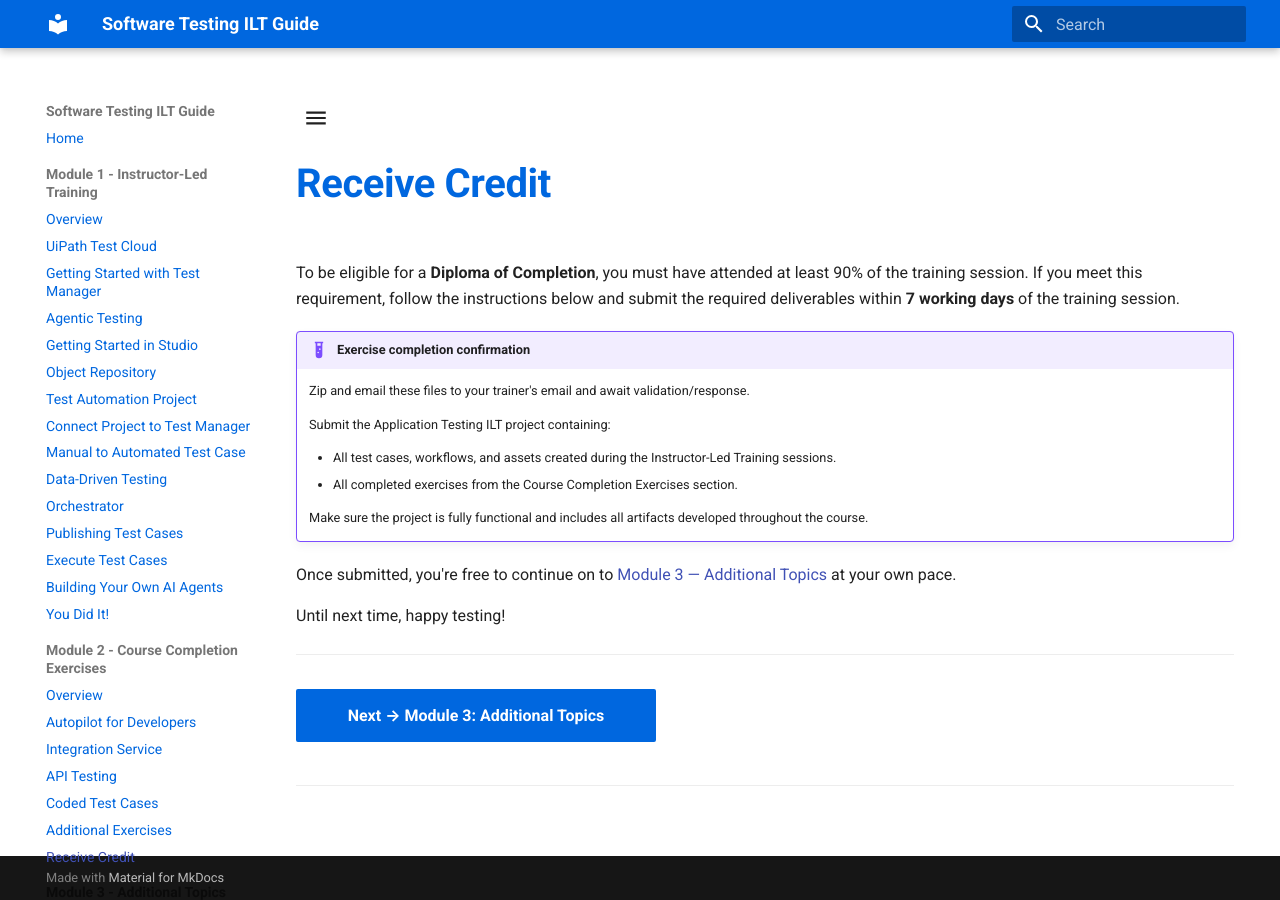
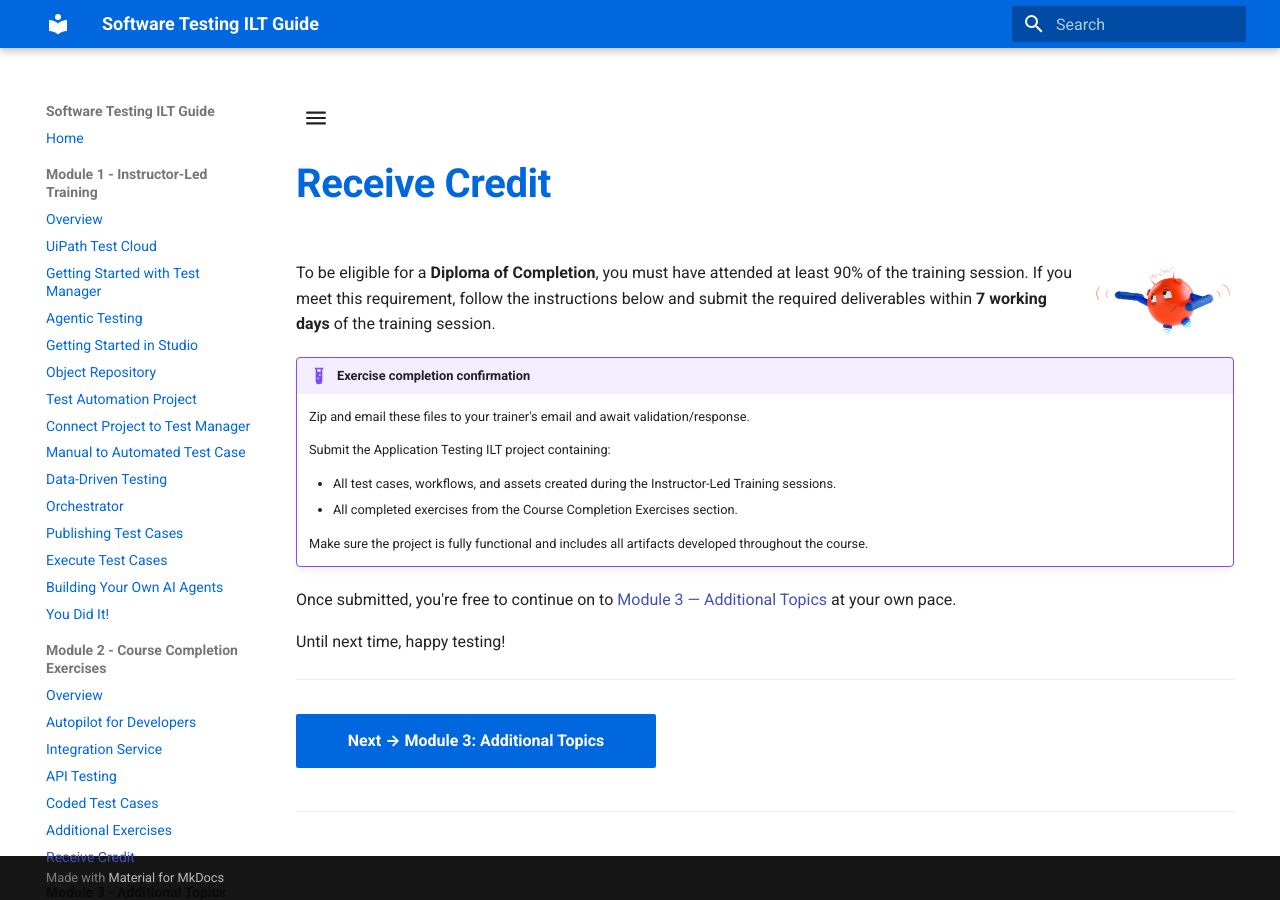
Before and after one commit to MeeraKay/software-testing-ilt-guide, an MkDocs documentation site: the page built from docs/module-2-course-completion-exercises/you-did-it.md, in a window 1280 px wide. Built offline with MkDocs 1.6.1 and Material for MkDocs 9.7.7, drawn with Linux system fonts in a browser that asks for light colours; a script that is not in the unit is left out.

Commit message:
Add celebrating robot image to Receive Credit page
Same floated, shadow-free mascot treatment used on the Module 1
You Did It page, placed next to the intro paragraph.

Co-Authored-By: Claude Sonnet 5 <noreply@anthropic.com>

```diff
--- a/docs/module-2-course-completion-exercises/you-did-it.md
+++ b/docs/module-2-course-completion-exercises/you-did-it.md
@@ -1,4 +1,6 @@
 # Receive Credit
+
+<img src="../../assets/images/UiPath%20Robot.png" alt="UiPath Robot celebrating" style="float: right; width: 140px; height: auto; box-shadow: none; border-radius: 0; margin: 0 0 12px 20px;">
 
 To be eligible for a **Diploma of Completion**, you must have attended at least 90% of the training session. If you meet this requirement, follow the instructions below and submit the required deliverables within **7 working days** of the training session.
 
```
